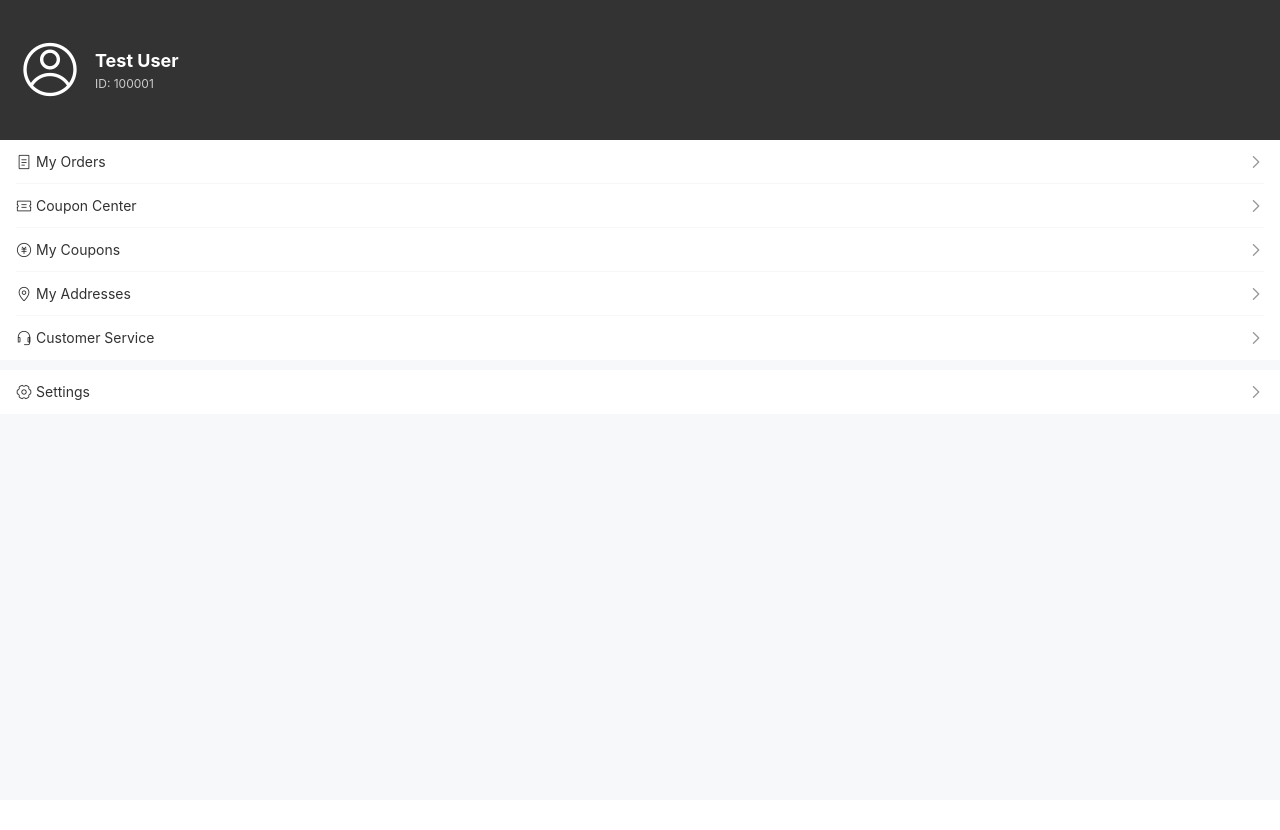
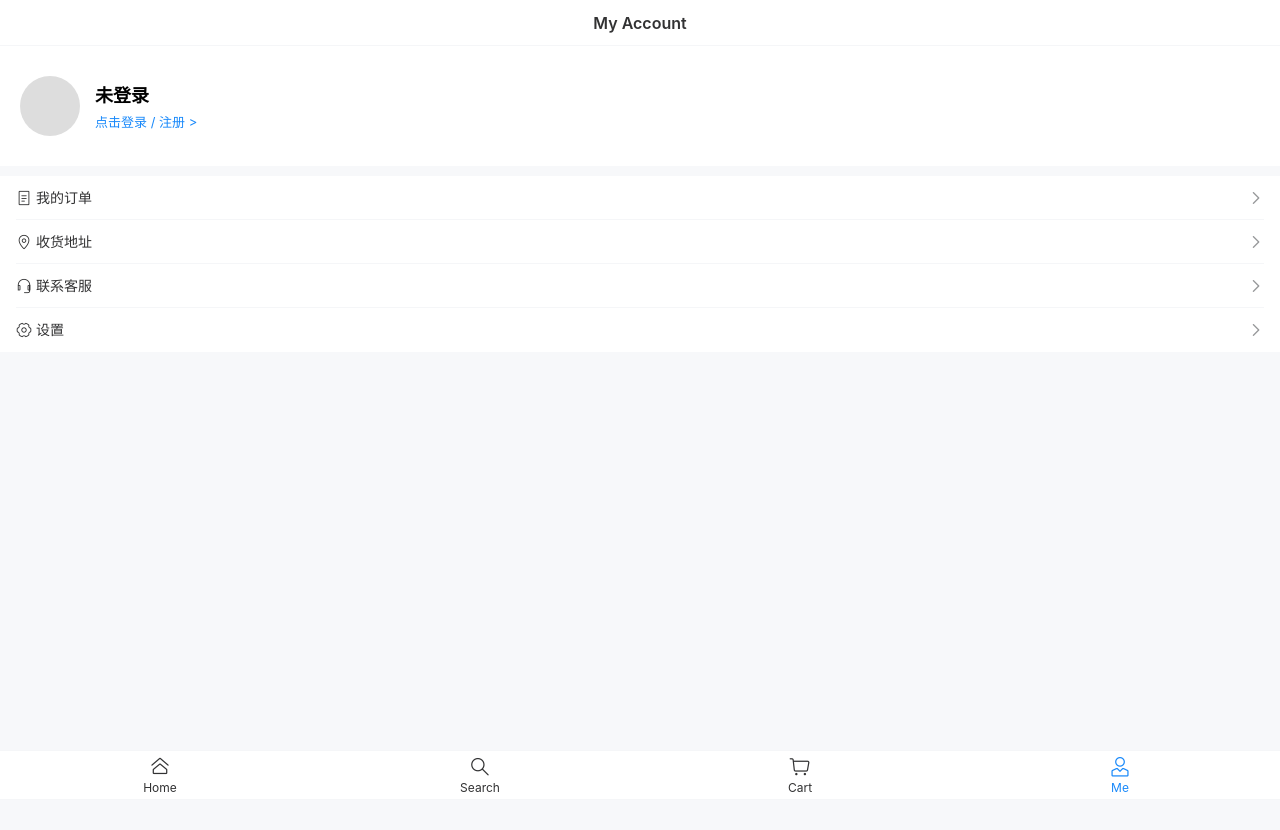
Before and after one commit to xmcrmdgl1717-dotcom/mall, a Vue app in the folder frontend-h5/: page /user in a window 1280 px wide. Shown: the top 830 px of the page. Before the commit the page ends 800 px from the top, so only its background shows below. Built offline with nearby package versions, Linux system fonts and the light colour scheme; no server answers.

Commit message:
Update UserCenter.vue

```diff
--- a/frontend-h5/src/views/UserCenter.vue
+++ b/frontend-h5/src/views/UserCenter.vue
@@ -1,31 +1,69 @@
 <template>
-  <div class="user-center">
-    <div class="header">
-      <van-icon name="user-circle-o" size="60" color="#fff" />
-      <div class="info">
-        <h2>Test User</h2>
-        <p>ID: 100001</p>
+  <div class="user-page">
+    <van-nav-bar title="My Account" fixed placeholder />
+
+    <div class="user-header">
+      <div class="avatar"></div>
+      <div class="info" v-if="isLogin">
+        <h2>{{ username }}</h2>
+        <p>欢迎回来</p>
+      </div>
+      <div class="info" v-else>
+        <h2>未登录</h2>
+        <p @click="$router.push('/login')" style="color:#1989fa; cursor:pointer;">点击登录 / 注册 ></p>
       </div>
     </div>
 
-    <div class="menu-section">
-      <van-cell title="My Orders" is-link to="/orders" icon="orders-o" />
-      <van-cell title="Coupon Center" is-link to="/coupons" icon="coupon-o" />
-      <van-cell title="My Coupons" is-link to="/my-coupons" icon="gold-coin-o" />
-      <van-cell title="My Addresses" is-link to="/addresses" icon="location-o" />
-      <van-cell title="Customer Service" is-link icon="service-o" />
+    <div class="menu-list">
+      <van-cell title="我的订单" is-link to="/orders" icon="orders-o" />
+      <van-cell title="收货地址" is-link icon="location-o" />
+      <van-cell title="联系客服" is-link icon="service-o" />
+      <van-cell title="设置" is-link icon="setting-o" />
     </div>
 
-    <div class="menu-section" style="margin-top: 10px;">
-      <van-cell title="Settings" is-link icon="setting-o" />
+    <div style="padding: 20px;" v-if="isLogin">
+      <van-button block type="danger" plain round @click="logout">退出登录</van-button>
     </div>
+
+    <van-tabbar v-model="active" route>
+      <van-tabbar-item replace to="/" icon="home-o">Home</van-tabbar-item>
+      <van-tabbar-item replace to="/products" icon="search">Search</van-tabbar-item>
+      <van-tabbar-item replace to="/cart" icon="cart-o">Cart</van-tabbar-item>
+      <van-tabbar-item replace to="/user" icon="user-o">Me</van-tabbar-item>
+    </van-tabbar>
   </div>
 </template>
 
+<script setup>
+import { ref, onMounted } from 'vue'
+import { useRouter } from 'vue-router'
+
+const router = useRouter()
+const isLogin = ref(false)
+const username = ref('')
+const active = ref(3)
+
+onMounted(() => {
+  const token = localStorage.getItem('buyer_token')
+  if (token) {
+    isLogin.value = true
+    username.value = localStorage.getItem('buyer_name') || 'User'
+  }
+})
+
+const logout = () => {
+  localStorage.removeItem('buyer_token')
+  localStorage.removeItem('buyer_name')
+  isLogin.value = false
+  router.push('/')
+}
+</script>
+
 <style scoped>
-.user-center { min-height: 100vh; background: #f7f8fa; }
-.header { background: #333; padding: 40px 20px; display: flex; align-items: center; gap: 15px; color: #fff; }
+.user-page { min-height: 100vh; background: #f7f8fa; padding-bottom: 50px; }
+.user-header { background: #fff; padding: 30px 20px; display: flex; align-items: center; gap: 15px; }
+.avatar { width: 60px; height: 60px; background: #ddd; border-radius: 50%; }
 .info h2 { margin: 0 0 5px; font-size: 18px; }
-.info p { margin: 0; font-size: 12px; color: #ccc; }
-.menu-section { background: #fff; }
+.info p { margin: 0; font-size: 13px; color: #999; }
+.menu-list { margin-top: 10px; }
 </style>
```
